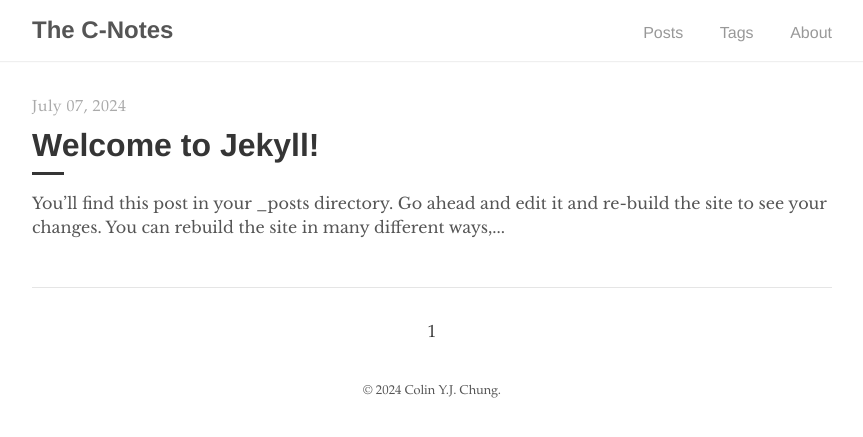
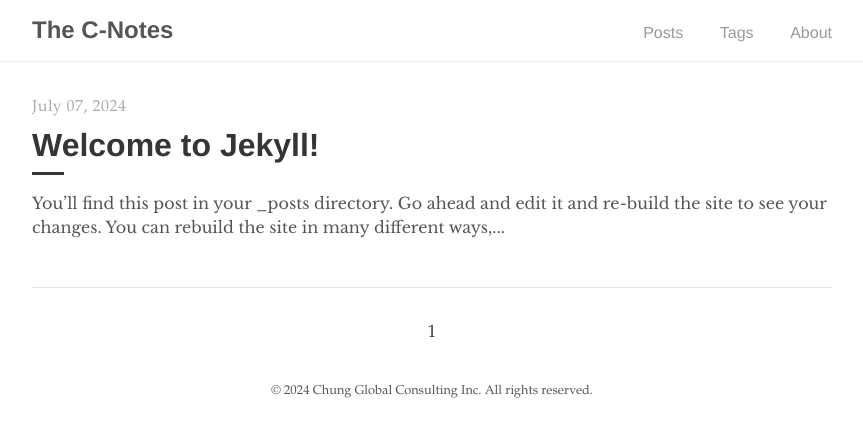
Before and after one commit to colinyjchung/cnotes, a Jekyll site: the page built from index.html, in a window 1280 px wide. Shown: the top 437 px of the page, without its empty margins (208-1071 px from the left). Built offline with Jekyll 4.4.1, drawn with Linux system fonts in a browser that asks for light colours; the list of posts is cut into pages by our own code.

Commit message:
Update footer.html

```diff
--- a/_includes/footer.html
+++ b/_includes/footer.html
@@ -1,5 +1,5 @@
 <footer>
   <span>
-    &copy; <time datetime="{{ site.time }}">{{ site.time | date: '%Y' }}</time> {{ site.author.name }}.
+    &copy; <time datetime="{{ site.time }}">{{ site.time | date: '%Y' }}</time> Chung Global Consulting Inc. All rights reserved.
   </span>
 </footer>
```
